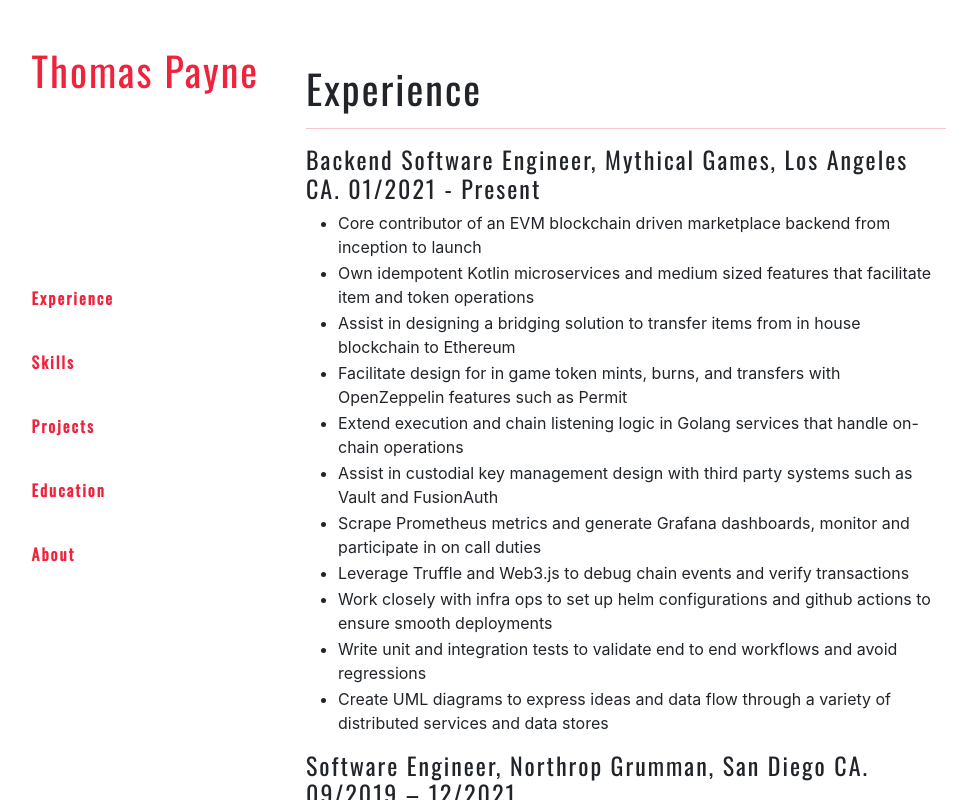
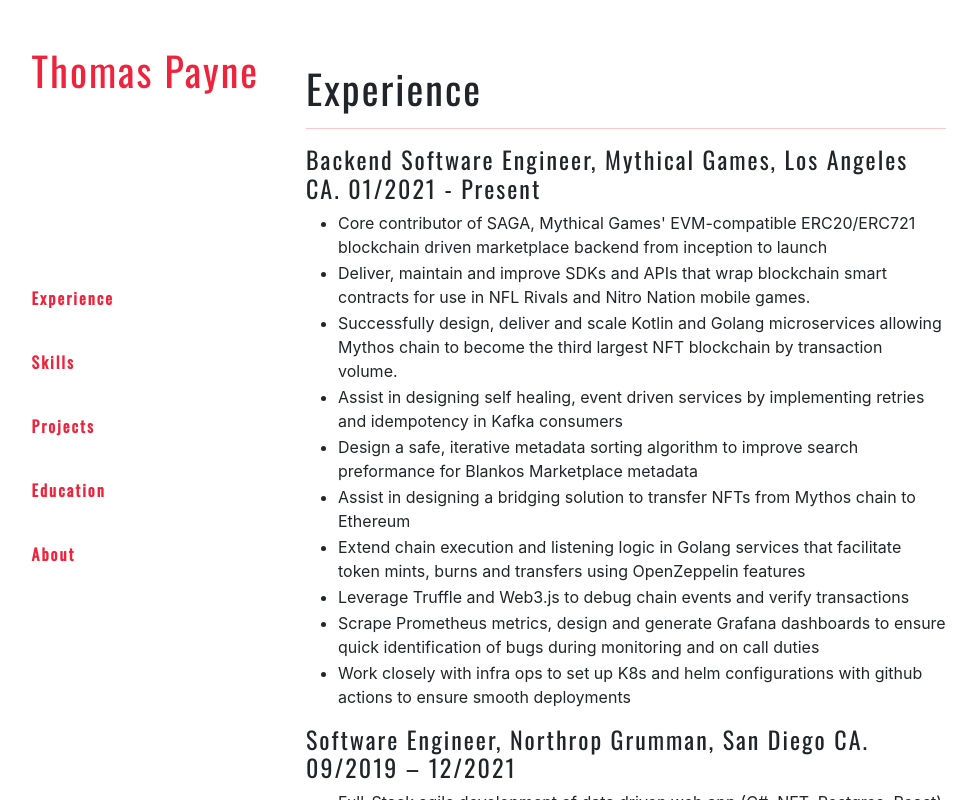
Before and after one commit to itsthetombomb/itsthetombomb, a React (Create React App) app: page / in a window 1280 px wide. Shown: the whole page, without its empty margins (14-990 px from the left). Built offline with nearby package versions, Linux system fonts and the light colour scheme; the HTML template or start-up script is replaced by a standard one.

Commit message:
Update experience

```diff
--- a/src/components/experience.tsx
+++ b/src/components/experience.tsx
@@ -10,17 +10,16 @@
             <hr/>
                 <h4>Backend Software Engineer, Mythical Games, Los Angeles CA. 01/2021 - Present</h4>
                 <ul>
-                    <li>Core contributor of an EVM blockchain driven marketplace backend from inception to launch</li>
-                    <li>Own idempotent Kotlin microservices and medium sized features that facilitate item and token operations</li>
-                    <li>Assist in designing a bridging solution to transfer items from in house blockchain to Ethereum</li>
-                    <li>Facilitate design for in game token mints, burns, and transfers with OpenZeppelin features such as Permit</li>
-                    <li>Extend execution and chain listening logic in Golang services that handle on-chain operations</li>
-                    <li>Assist in custodial key management design with third party systems such as Vault and FusionAuth</li>
-                    <li>Scrape Prometheus metrics and generate Grafana dashboards, monitor and participate in on call duties</li>
+                    <li>Core contributor of SAGA, Mythical Games' EVM-compatible ERC20/ERC721 blockchain driven marketplace backend from inception to launch</li>
+                    <li>Deliver, maintain and improve SDKs and APIs that wrap blockchain smart contracts for use in NFL Rivals and Nitro Nation mobile games.</li>
+                    <li>Successfully design, deliver and scale Kotlin and Golang microservices allowing Mythos chain to become the third largest NFT blockchain by transaction volume.</li>
+                    <li>Assist in designing self healing, event driven services by implementing retries and idempotency in Kafka consumers</li>
+                    <li>Design a safe, iterative metadata sorting algorithm to improve search preformance for Blankos Marketplace metadata</li>
+                    <li>Assist in designing a bridging solution to transfer NFTs from Mythos chain to Ethereum</li>
+                    <li>Extend chain execution and listening logic in Golang services that facilitate token mints, burns and transfers using OpenZeppelin features</li>
                     <li>Leverage Truffle and Web3.js to debug chain events and verify transactions</li>
-                    <li>Work closely with infra ops to set up helm configurations and github actions to ensure smooth deployments</li>
-                    <li>Write unit and integration tests to validate end to end workflows and avoid regressions</li>
-                    <li>Create UML diagrams to express ideas and data flow through a variety of distributed services and data stores</li>
+                    <li>Scrape Prometheus metrics, design and generate Grafana dashboards to ensure quick identification of bugs during monitoring and on call duties</li>
+                    <li>Work closely with infra ops to set up K8s and helm configurations with github actions to ensure smooth deployments</li>
                 </ul>
             </div>
 
@@ -37,6 +36,8 @@
                 <h4>Software Development Intern, ANSYS, Boulder CO. 05/2019 – 08/2019</h4>
                 <ul>
                     <li>Mechanical CAD Developer, extended 3D modeling engine feature set for SpaceClaim (C# .NET, WPF)</li>
+                    <li>Improve metadata storage by implementing serialization during shut down procedures</li>
+                    <li>Expand python scripting API feature to allow internal commands to be visable and recordable</li>
                 </ul>
             </div>
 
@@ -51,6 +52,7 @@
                 <h4>Software Development Intern, Circadence Corporation, Boulder CO. 05/2018 – 08/2018</h4>
                 <ul>
                     <li>Extend API for cyber simulation application Project Ares (Django, Python and Flask)</li>
+                    <li>Extend API to trigger explotation functionality on target machines using Kali Linux and Metasploit</li>
                 </ul>
 
                 <h5>Download resume here</h5>
```
